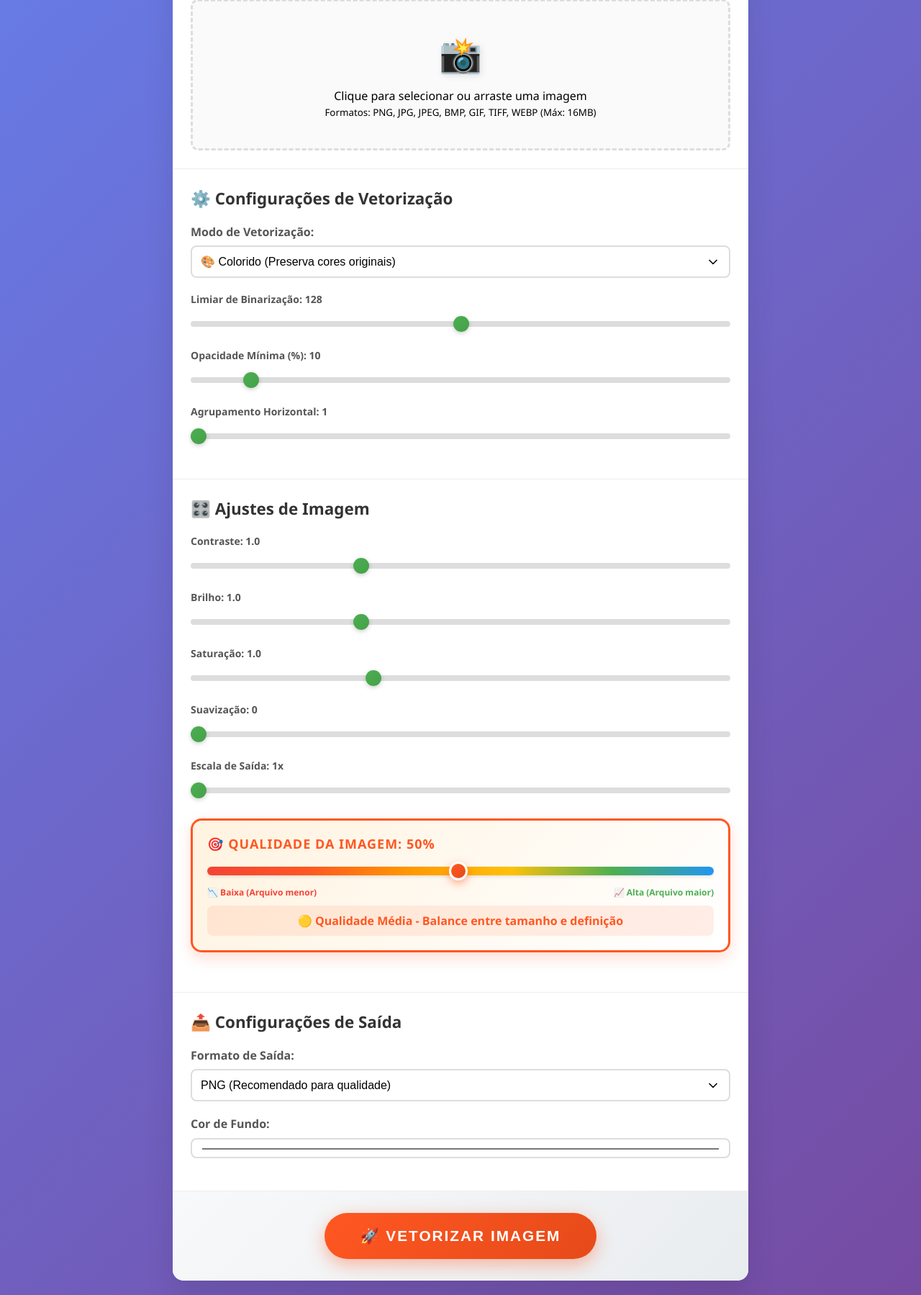
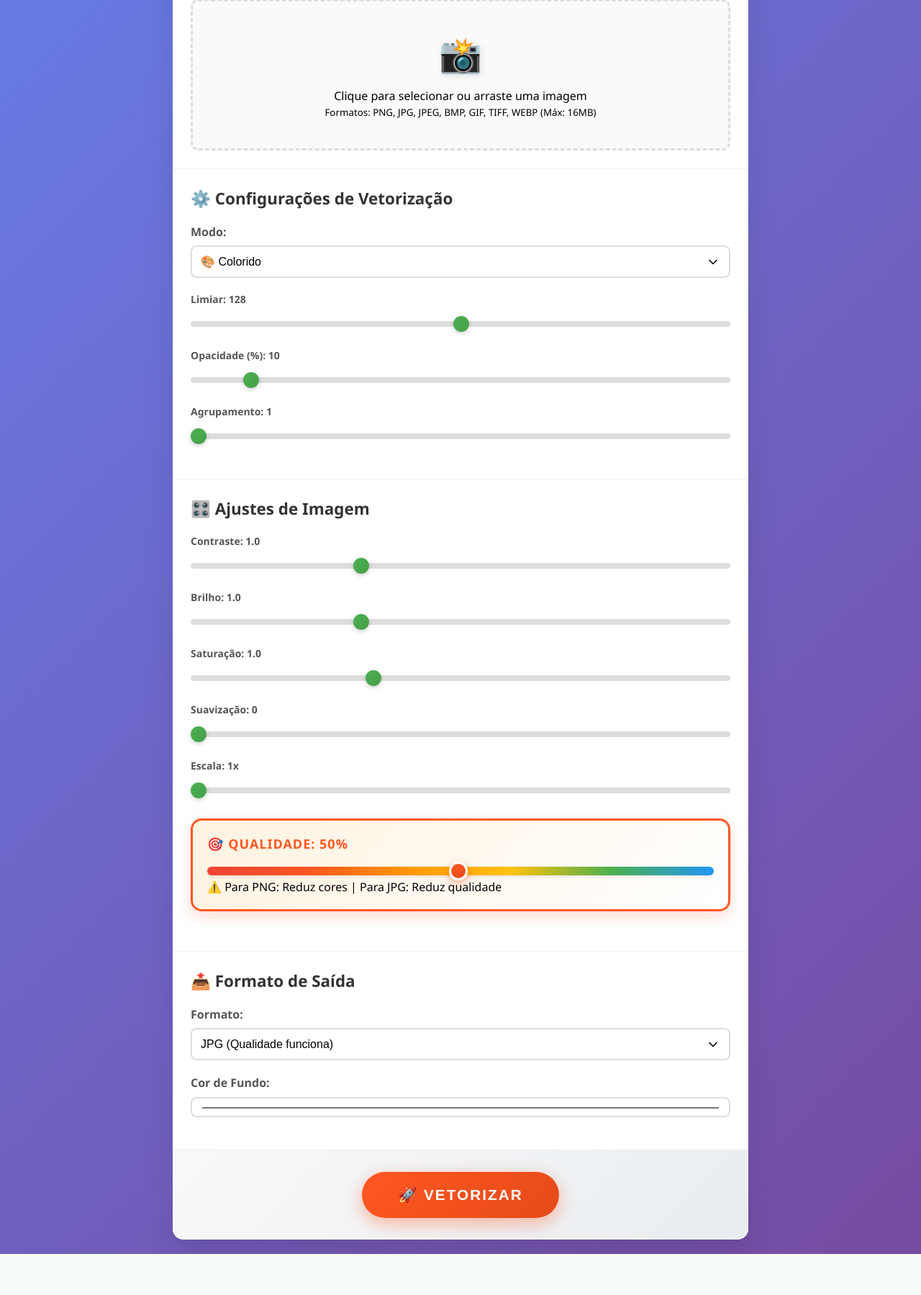
Before and after one commit to jakelino/vetorizador, a Flask app: page / in a window 1280 px wide. Shown: the part 246-2045 px from the top of the page at 72% size. After the commit the page ends 1988 px from the top, so only its background shows below. Run offline with Flask 3, Linux system fonts and the light colour scheme.

Commit message:
Update index.html

```diff
--- a/templates/index.html
+++ b/templates/index.html
@@ -4,8 +4,7 @@
     <meta charset="UTF-8">
     <meta name="viewport" content="width=device-width, initial-scale=1.0">
     <title>Vetorizador Profissional Online</title>
-<link rel="manifest" href="/manifest.json">
-<link rel="stylesheet" href="{{ url_for('static', filename='style.css') }}">
+    <link rel="stylesheet" href="{{ url_for('static', filename='style.css') }}">
 </head>
 <body>
     <div class="container">
@@ -15,7 +14,7 @@
         </header>
 
         <form id="vetorForm" enctype="multipart/form-data">
-            <!-- Seção de Upload -->
+            <!-- Upload -->
             <div class="section">
                 <h2>📁 Selecionar Arquivo</h2>
                 <div class="upload-area" id="uploadArea">
@@ -29,35 +28,35 @@
                 </div>
             </div>
 
-            <!-- Configurações de Vetorização -->
+            <!-- Vetorização -->
             <div class="section">
                 <h2>⚙️ Configurações de Vetorização</h2>
 
                 <div class="control-group">
-                    <label for="vectorize_mode">Modo de Vetorização:</label>
+                    <label for="vectorize_mode">Modo:</label>
                     <select name="vectorize_mode" id="vectorize_mode">
-                        <option value="color">🎨 Colorido (Preserva cores originais)</option>
-                        <option value="bw">⚫ Preto e Branco (Binarização)</option>
+                        <option value="color">🎨 Colorido</option>
+                        <option value="bw">⚫ Preto e Branco</option>
                     </select>
                 </div>
 
                 <div class="slider-group">
-                    <label for="threshold">Limiar de Binarização: <span id="thresholdValue">128</span></label>
+                    <label for="threshold">Limiar: <span id="thresholdValue">128</span></label>
                     <input type="range" name="threshold" id="threshold" min="0" max="255" value="128">
                 </div>
 
                 <div class="slider-group">
-                    <label for="opacity">Opacidade Mínima (%): <span id="opacityValue">10</span></label>
+                    <label for="opacity">Opacidade (%): <span id="opacityValue">10</span></label>
                     <input type="range" name="opacity" id="opacity" min="0" max="100" value="10">
                 </div>
 
                 <div class="slider-group">
-                    <label for="grouping">Agrupamento Horizontal: <span id="groupingValue">1</span></label>
+                    <label for="grouping">Agrupamento: <span id="groupingValue">1</span></label>
                     <input type="range" name="grouping" id="grouping" min="1" max="50" value="1">
                 </div>
             </div>
 
-            <!-- Ajustes de Imagem -->
+            <!-- Ajustes -->
             <div class="section">
                 <h2>🎛️ Ajustes de Imagem</h2>
 
@@ -82,37 +81,32 @@
                 </div>
 
                 <div class="slider-group">
-                    <label for="scale">Escala de Saída: <span id="scaleValue">1</span>x</label>
+                    <label for="scale">Escala: <span id="scaleValue">1</span>x</label>
                     <input type="range" name="scale" id="scale" min="1" max="5" value="1">
                 </div>
 
-                <!-- SLIDER DE QUALIDADE DESTACADO -->
+                <!-- QUALIDADE COM AVISO -->
                 <div class="slider-group quality-slider">
-                    <label for="quality">🎯 QUALIDADE DA IMAGEM: <span id="qualityValue">50</span>%</label>
-                    <input type="range" name="quality" id="quality" min="1" max="100" value="50" step="1">
-                    <div class="quality-indicator">
-                        <span class="quality-low">📉 Baixa (Arquivo menor)</span>
-                        <span class="quality-high">📈 Alta (Arquivo maior)</span>
-                    </div>
-                    <div class="quality-description" id="qualityDescription">
-                        Qualidade Média - Balance entre tamanho e definição
+                    <label for="quality">🎯 QUALIDADE: <span id="qualityValue">50</span>%</label>
+                    <input type="range" name="quality" id="quality" min="1" max="100" value="50">
+                    <div class="quality-info" id="qualityInfo">
+                        ⚠️ Para PNG: Reduz cores | Para JPG: Reduz qualidade
                     </div>
                 </div>
             </div>
 
-            <!-- Configurações de Saída -->
+            <!-- Saída -->
             <div class="section">
-                <h2>📤 Configurações de Saída</h2>
+                <h2>📤 Formato de Saída</h2>
 
                 <div class="control-group">
-                    <label for="format">Formato de Saída:</label>
+                    <label for="format">Formato:</label>
                     <select name="format" id="format">
-                        <option value="png">PNG (Recomendado para qualidade)</option>
-                        <option value="jpg">JPG (Menor tamanho)</option>
-                        <option value="webp">WebP (Melhor compressão)</option>
-                        <option value="svg">SVG (Vetor escalável)</option>
-                        <option value="bmp">BMP (Sem compressão)</option>
-                        <option value="tiff">TIFF (Profissional)</option>
+                        <option value="jpg">JPG (Qualidade funciona)</option>
+                        <option value="png">PNG (Reduz cores)</option>
+                        <option value="webp">WebP (Qualidade funciona)</option>
+                        <option value="svg">SVG (Vetor)</option>
+                        <option value="bmp">BMP (Reduz cores)</option>
                     </select>
                 </div>
 
@@ -122,21 +116,17 @@
                 </div>
             </div>
 
-            <!-- Botão de Processamento -->
+            <!-- Botão -->
             <div class="action-section">
                 <button type="submit" id="processBtn" class="process-btn">
-                    <span class="btn-text">🚀 VETORIZAR IMAGEM</span>
+                    <span class="btn-text">🚀 VETORIZAR</span>
                     <div class="loading-spinner" style="display: none;"></div>
                 </button>
-                <div class="process-info" id="processInfo" style="display: none;">
-                    Processando com qualidade <span id="currentQuality">50</span>%...
-                </div>
             </div>
         </form>
 
-        <!-- Área de Resultado -->
+        <!-- Resultado -->
         <div id="resultSection" class="section" style="display: none;">
-            <h2>✅ Resultado da Vetorização</h2>
             <div id="resultContent"></div>
         </div>
     </div>
```
